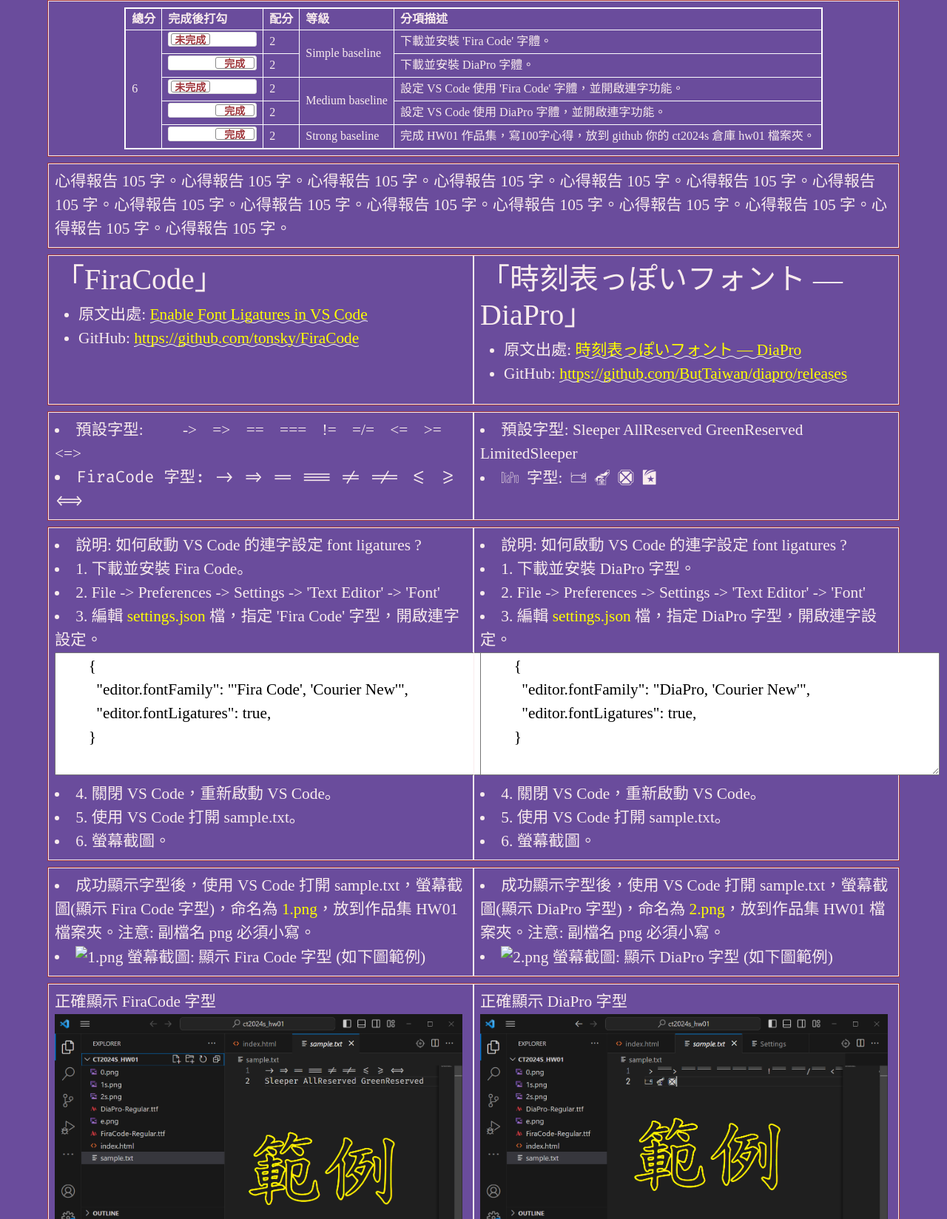
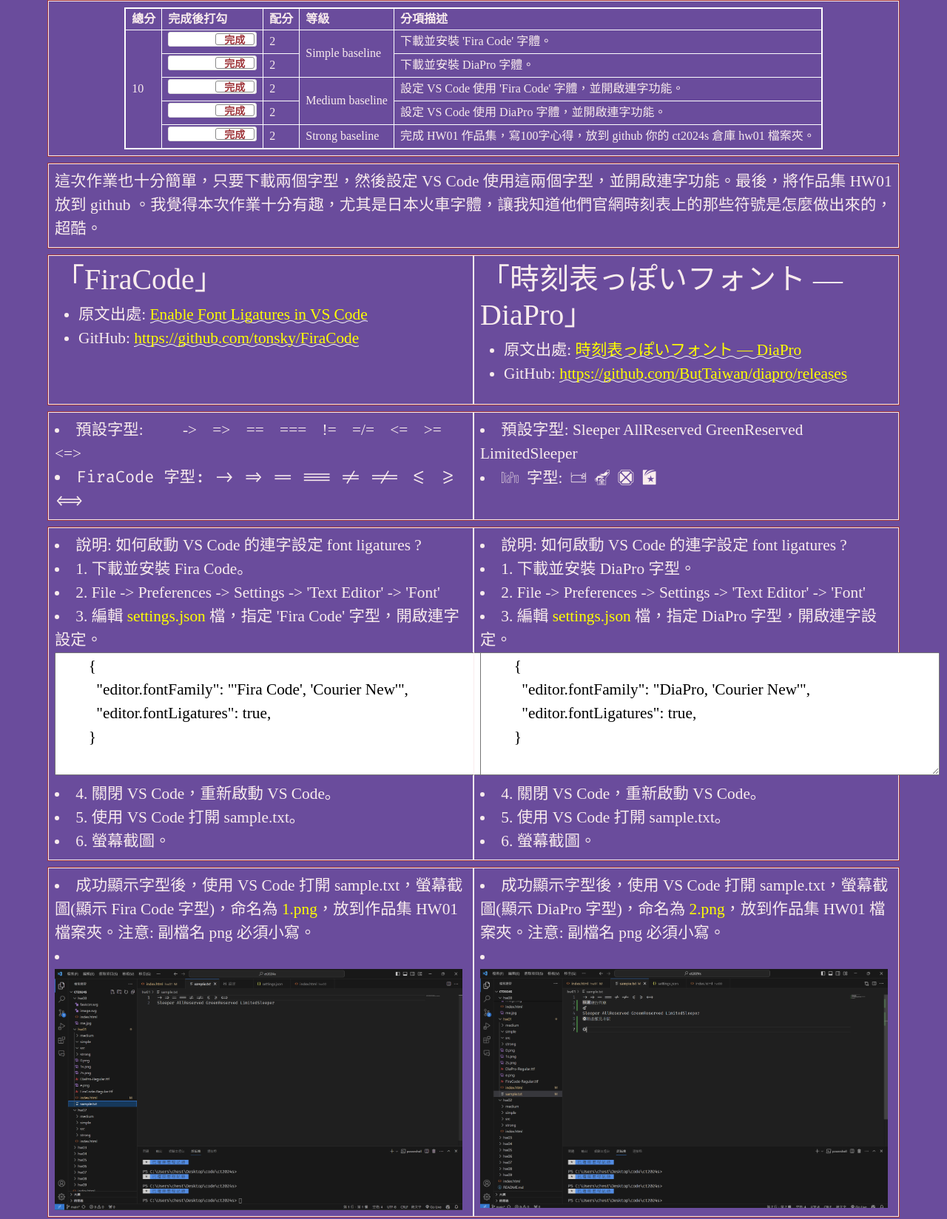
Before and after one commit to night2021-2021/ct2024s, a plain HTML site: page hw01/index.html in a window 1280 px wide. Shown: the part 152-1800 px from the top of the page at 74% size. Drawn offline with nearby package versions, Linux system fonts and the light colour scheme.

Commit message:
Complete HW01

```diff
--- a/hw01/index.html
+++ b/hw01/index.html
@@ -221,7 +221,7 @@
         </tr>
         <tr>
           <td rowspan="7" id="myTotal"></td>
-          <td><input type="checkbox" class="flipswitch" id="myCheckbox1"></td>
+          <td><input type="checkbox" class="flipswitch" id="myCheckbox1" checked></td>
           <td id='m1'>2</td>
           <td  rowspan="2">Simple baseline</td>
           <td>下載並安裝 'Fira Code' 字體。</td>
@@ -232,7 +232,7 @@
           <td>下載並安裝 DiaPro 字體。</td>
         </tr>
         <tr>
-          <td><input type="checkbox" class="flipswitch" id="myCheckbox3"></td>
+          <td><input type="checkbox" class="flipswitch" id="myCheckbox3" checked></td>
           <td id='m3'>2</td>
           <td  rowspan="2">Medium baseline </td>
           <td>設定 VS Code 使用 'Fira Code' 字體，並開啟連字功能。</td>
@@ -255,7 +255,7 @@
   <!-- ------------------------------------------------>
   <div class="row hw12">
     <div class="col-md-12 twenty">
-      心得報告 105 字。心得報告 105 字。心得報告 105 字。心得報告 105 字。心得報告 105 字。心得報告 105 字。心得報告 105 字。心得報告 105 字。心得報告 105 字。心得報告 105 字。心得報告 105 字。心得報告 105 字。心得報告 105 字。心得報告 105 字。心得報告 105 字。
+      這次作業也十分簡單，只要下載兩個字型，然後設定 VS Code 使用這兩個字型，並開啟連字功能。最後，將作品集 HW01 放到 github 。我覺得本次作業十分有趣，尤其是日本火車字體，讓我知道他們官網時刻表上的那些符號是怎麼做出來的，超酷。
     </div>
   </div>
 
@@ -335,13 +335,13 @@
     <div class="col-md-6 twenty">
       <li>成功顯示字型後，使用 VS Code 打開 sample.txt，螢幕截圖(顯示 Fira Code 字型)，命名為 <span style="color: yellow;">1.png</span>，放到作品集 HW01 檔案夾。注意: 副檔名 png 必須小寫。</li>
       <li>
-        <img src="./1.png" width="99%" alt="1.png 螢幕截圖: 顯示 Fira Code 字型 (如下圖範例)" />
+        <img src="simple/Fira.png" width="99%" alt="1.png 螢幕截圖: 顯示 Fira Code 字型 (如下圖範例)" />
       </li>
     </div>
     <div class="col-md-6 twenty">
       <li>成功顯示字型後，使用 VS Code 打開 sample.txt，螢幕截圖(顯示 DiaPro 字型)，命名為 <span style="color: yellow;">2.png</span>，放到作品集 HW01 檔案夾。注意: 副檔名 png 必須小寫。</li>
       <li>
-        <img src="./2.png" width="99%" alt="2.png 螢幕截圖: 顯示 DiaPro 字型 (如下圖範例)" />
+        <img src="simple/Dia.png" width="99%" alt="2.png 螢幕截圖: 顯示 DiaPro 字型 (如下圖範例)" />
       </li>
     </div>
   </div>
@@ -371,20 +371,6 @@
       <img src="./0.png" width="99%" />
     </div>
   </div>
-
-  <!-- ------------------------------------------------>
-  <!--
-  <div class="row hw12 bottomrow">
-    <div class="col-md-6 twenty">
-
-    </div>
-    <div class="col-md-6 twenty">
-
-    </div>
-  </div>
-  -->
-
-
 
   <!-- ------------------------------------------------>
 
```
Also changed, not shown: hw01/sample.txt, hw01/simple/Dia.png (added), hw01/simple/Fira.png (added).
